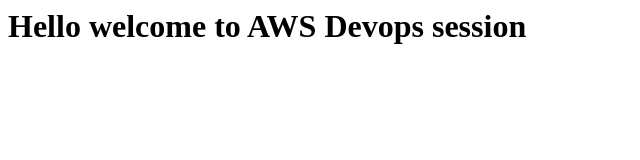
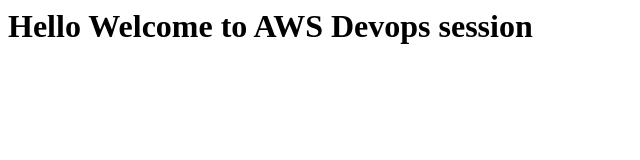
Before and after one commit to senduraselvan/AWS_Devops, a plain HTML site: page index.html in a window 1280 px wide. Shown: the whole page, without its empty margins (0-640 px from the left). Drawn offline with Linux system fonts and the light colour scheme.

Commit message:
Update index.html

```diff
--- a/index.html
+++ b/index.html
@@ -1,7 +1,7 @@
 <html>
   <body>
     <h1>
-      Hello welcome to AWS Devops session
+      Hello Welcome to AWS Devops session
     </h1>
   </body>
 </html>
```
